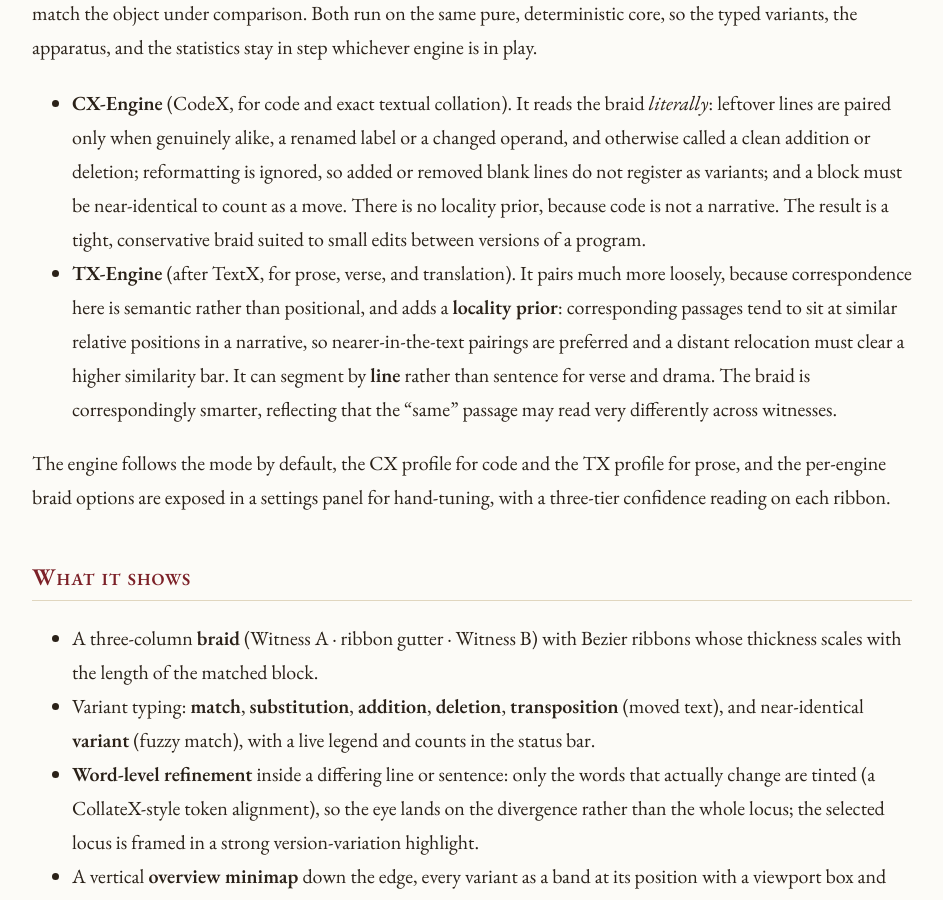
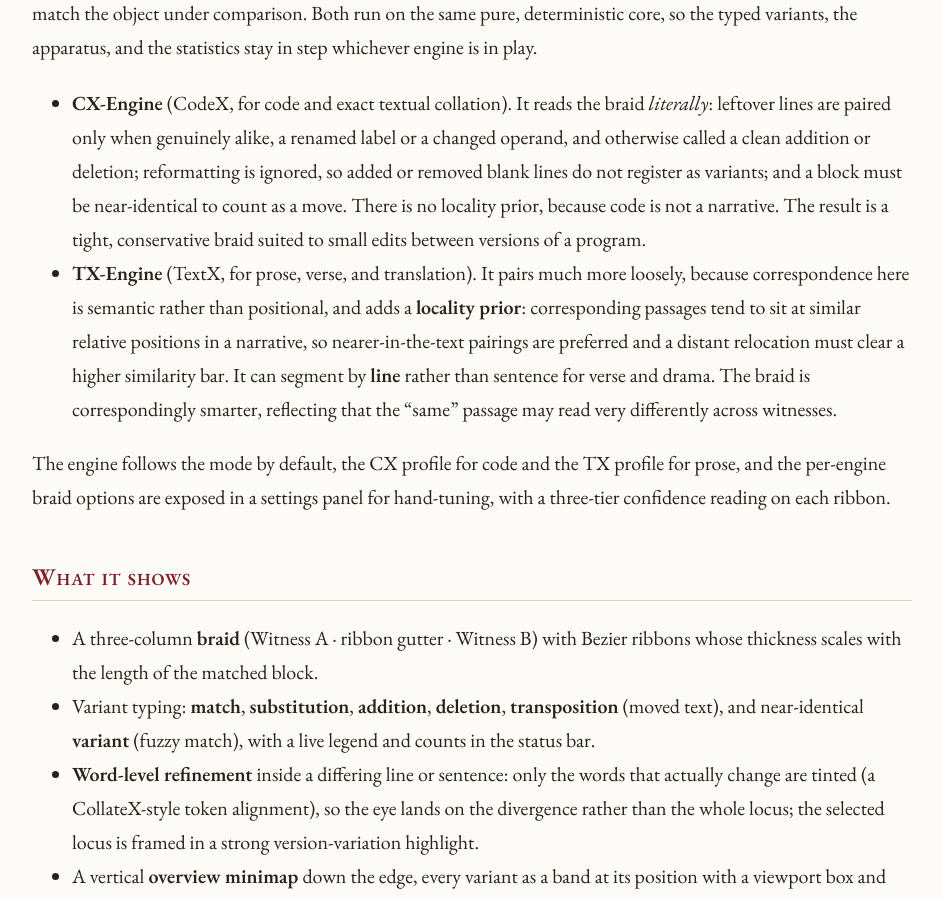
Before and after one commit to Computational-Hermeneutics/Computational-Hermeneutics.github.io, a Jekyll site: the page built from tools/source-variorum.md, in a window 1280 px wide and 900 px high, scrolled down 1195 px. Shown: the whole window, without its empty margins (168-1111 px from the left). Built offline with Jekyll 4.4.1, drawn with Linux system fonts in a browser that asks for light colours.

Commit message:
Make engine glosses parallel: TX-Engine (TextX)

```diff
--- a/tools/source-variorum.md
+++ b/tools/source-variorum.md
@@ -32,7 +32,7 @@ Versions of a text, whether commits of source code or witnesses of a poem, diffe
 Collation is not one operation. Code is almost one-to-one, lines correspond closely and the question is which lines changed, whereas prose is discourse, the "same" sentence is routinely rephrased and the question is which passages correspond at all. Source Variorum therefore collates with two engines, each with its own braid settings, selected to match the object under comparison. Both run on the same pure, deterministic core, so the typed variants, the apparatus, and the statistics stay in step whichever engine is in play.
 
 - **CX-Engine** (CodeX, for code and exact textual collation). It reads the braid *literally*: leftover lines are paired only when genuinely alike, a renamed label or a changed operand, and otherwise called a clean addition or deletion; reformatting is ignored, so added or removed blank lines do not register as variants; and a block must be near-identical to count as a move. There is no locality prior, because code is not a narrative. The result is a tight, conservative braid suited to small edits between versions of a program.
-- **TX-Engine** (after TextX, for prose, verse, and translation). It pairs much more loosely, because correspondence here is semantic rather than positional, and adds a **locality prior**: corresponding passages tend to sit at similar relative positions in a narrative, so nearer-in-the-text pairings are preferred and a distant relocation must clear a higher similarity bar. It can segment by **line** rather than sentence for verse and drama. The braid is correspondingly smarter, reflecting that the "same" passage may read very differently across witnesses.
+- **TX-Engine** (TextX, for prose, verse, and translation). It pairs much more loosely, because correspondence here is semantic rather than positional, and adds a **locality prior**: corresponding passages tend to sit at similar relative positions in a narrative, so nearer-in-the-text pairings are preferred and a distant relocation must clear a higher similarity bar. It can segment by **line** rather than sentence for verse and drama. The braid is correspondingly smarter, reflecting that the "same" passage may read very differently across witnesses.
 
 The engine follows the mode by default, the CX profile for code and the TX profile for prose, and the per-engine braid options are exposed in a settings panel for hand-tuning, with a three-tier confidence reading on each ribbon.
 
```
